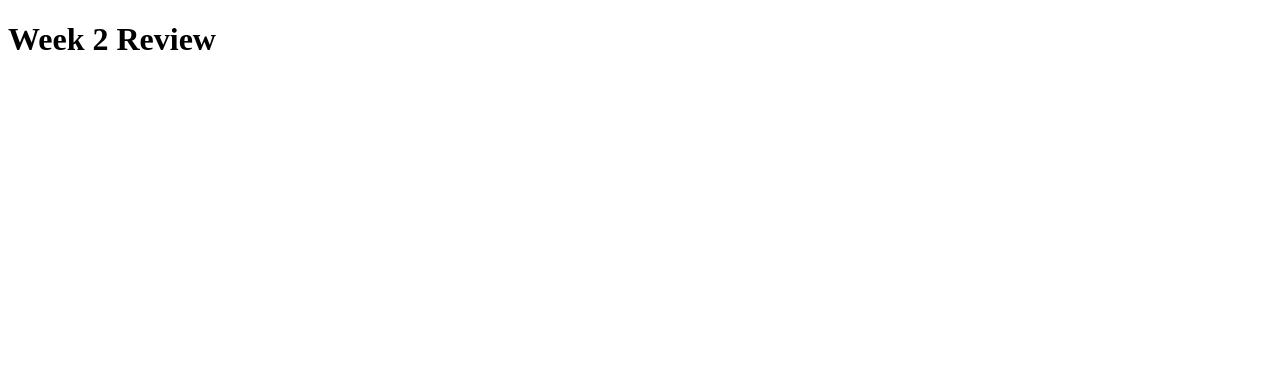
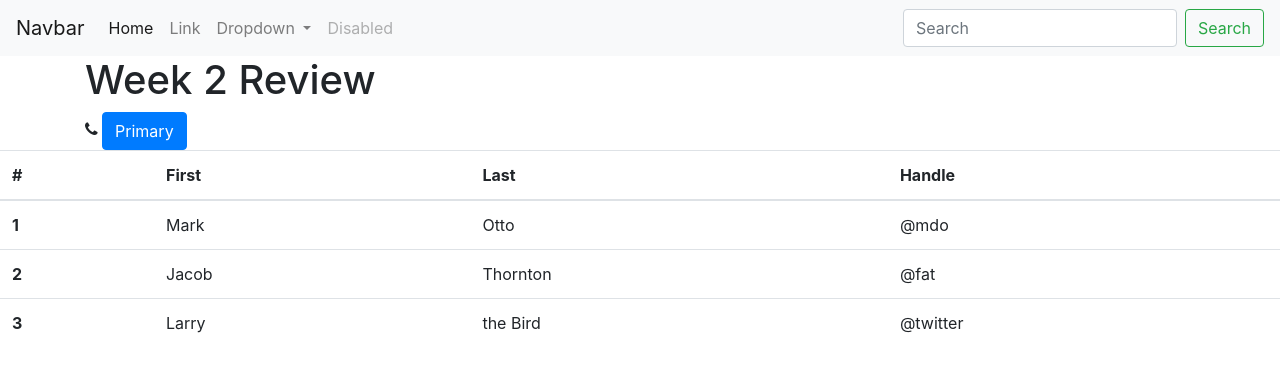
Before and after one commit to kingluddite/nc-week-02-review, a website: page index.html in a window 1280 px wide. Drawn offline with nearby package versions, Linux system fonts and the light colour scheme.

Commit message:
Add some bootstrap components

```diff
--- a/index.html
+++ b/index.html
@@ -6,10 +6,89 @@
   <meta http-equiv="X-UA-Compatible" content="IE=edge">
   <meta name="viewport" content="width=device-width, initial-scale=1.0">
   <title>Week 2 Review</title>
+  <link rel="stylesheet" href="./node_modules/font-awesome/css/font-awesome.min.css">
+  <link rel="stylesheet" href="./node_modules/bootstrap/dist/css/bootstrap.min.css">
 </head>
 
 <body>
-  <h1>Week 2 Review</h1>
+  <nav class="navbar navbar-expand-lg navbar-light bg-light">
+    <a class="navbar-brand" href="#">Navbar</a>
+    <button class="navbar-toggler" type="button" data-toggle="collapse" data-target="#navbarSupportedContent"
+      aria-controls="navbarSupportedContent" aria-expanded="false" aria-label="Toggle navigation">
+      <span class="navbar-toggler-icon"></span>
+    </button>
+
+    <div class="collapse navbar-collapse" id="navbarSupportedContent">
+      <ul class="navbar-nav mr-auto">
+        <li class="nav-item active">
+          <a class="nav-link" href="#">Home <span class="sr-only">(current)</span></a>
+        </li>
+        <li class="nav-item">
+          <a class="nav-link" href="#">Link</a>
+        </li>
+        <li class="nav-item dropdown">
+          <a class="nav-link dropdown-toggle" href="#" id="navbarDropdown" role="button" data-toggle="dropdown"
+            aria-haspopup="true" aria-expanded="false">
+            Dropdown
+          </a>
+          <div class="dropdown-menu" aria-labelledby="navbarDropdown">
+            <a class="dropdown-item" href="#">Action</a>
+            <a class="dropdown-item" href="#">Another action</a>
+            <div class="dropdown-divider"></div>
+            <a class="dropdown-item" href="#">Something else here</a>
+          </div>
+        </li>
+        <li class="nav-item">
+          <a class="nav-link disabled" href="#">Disabled</a>
+        </li>
+      </ul>
+      <form class="form-inline my-2 my-lg-0">
+        <input class="form-control mr-sm-2" type="search" placeholder="Search" aria-label="Search">
+        <button class="btn btn-outline-success my-2 my-sm-0" type="submit">Search</button>
+      </form>
+    </div>
+  </nav>
+  <div class="container">
+    <h1>Week 2 Review</h1>
+    <span class="fa fa-phone"></span>
+    <button type="button" class="btn btn-primary">Primary</button>
+
+  </div>
+
+  <table class="table">
+    <thead>
+      <tr>
+        <th scope="col">#</th>
+        <th scope="col">First</th>
+        <th scope="col">Last</th>
+        <th scope="col">Handle</th>
+      </tr>
+    </thead>
+    <tbody>
+      <tr>
+        <th scope="row">1</th>
+        <td>Mark</td>
+        <td>Otto</td>
+        <td>@mdo</td>
+      </tr>
+      <tr>
+        <th scope="row">2</th>
+        <td>Jacob</td>
+        <td>Thornton</td>
+        <td>@fat</td>
+      </tr>
+      <tr>
+        <th scope="row">3</th>
+        <td>Larry</td>
+        <td>the Bird</td>
+        <td>@twitter</td>
+      </tr>
+    </tbody>
+  </table>
+
+  <script src="./node_modules/jquery/dist/jquery.min.js"></script>
+  <script src="./node_modules/popper.js/dist/umd/popper.min.js"></script>
+  <script src="./node_modules/bootstrap/dist/js/bootstrap.min.js"></script>
 </body>
 
 </html>
--- a/package.json
+++ b/package.json
@@ -18,6 +18,7 @@
   },
   "homepage": "https://github.com/kingluddite/nc-week-02-review#readme",
   "dependencies": {
-    "bootstrap": "^4.6.0"
+    "bootstrap": "^4.6.0",
+    "font-awesome": "^4.7.0"
   }
 }
```
Also changed, not shown: 1 other file.
